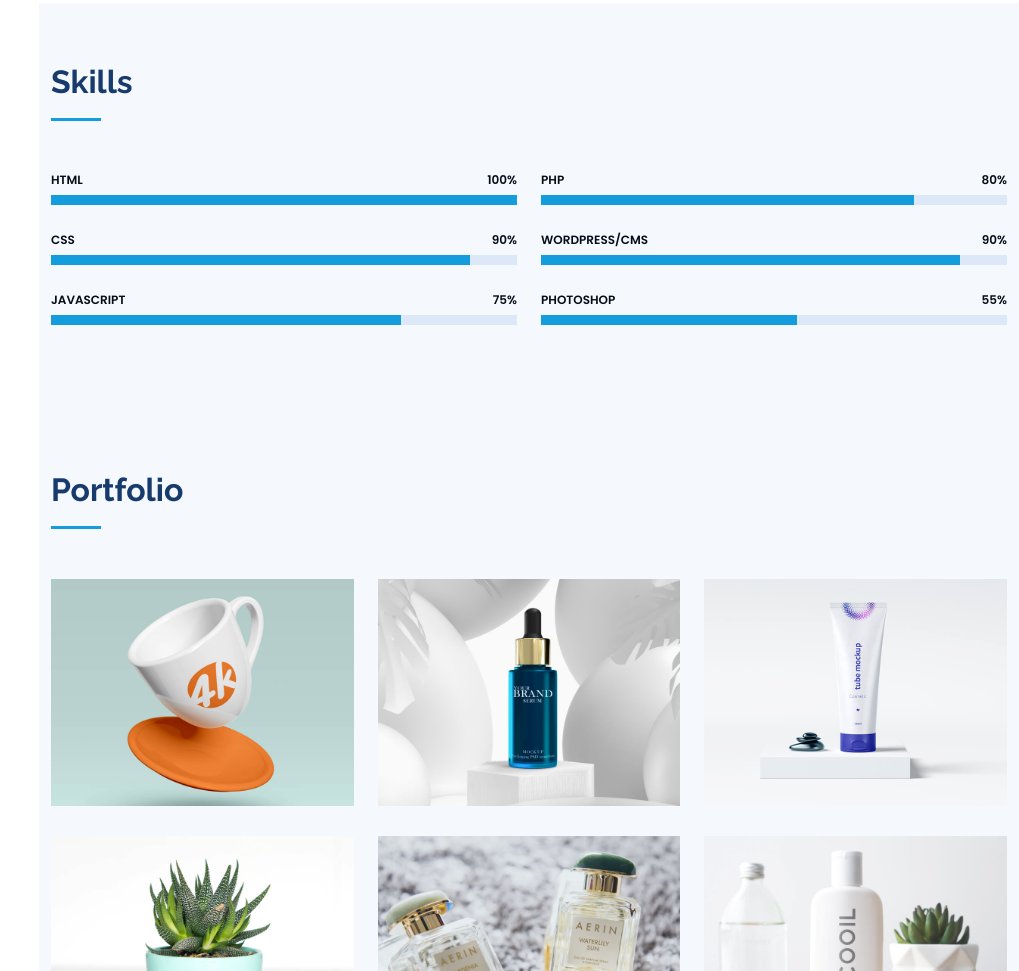
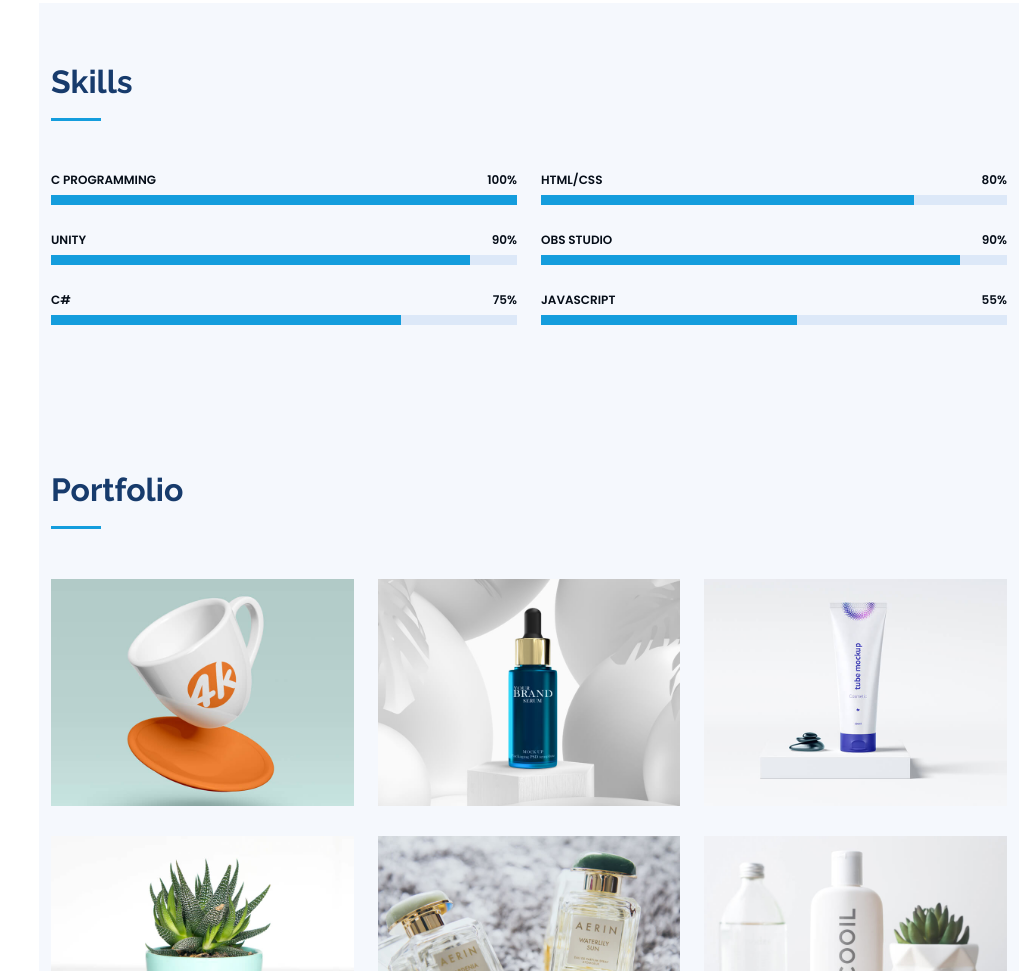
Before and after one commit to Hope-Parnell/Hope-Parnell.github.io, a plain HTML site: page index.html in a window 1280 px wide. Shown: the part 1409-2380 px from the top of the page, without its empty margins (261-1280 px from the left). Drawn offline with nearby package versions, Linux system fonts and the light colour scheme.

Commit message:
update skills section

```diff
--- a/index.html
+++ b/index.html
@@ -138,21 +138,21 @@
           <div class="col-lg-6" data-aos="fade-up">
 
             <div class="progress">
-              <span class="skill">HTML <i class="val">100%</i></span>
+              <span class="skill">C Programming <i class="val">100%</i></span>
               <div class="progress-bar-wrap">
                 <div class="progress-bar" role="progressbar" aria-valuenow="100" aria-valuemin="0" aria-valuemax="100"></div>
               </div>
             </div>
 
             <div class="progress">
-              <span class="skill">CSS <i class="val">90%</i></span>
+              <span class="skill">Unity <i class="val">90%</i></span>
               <div class="progress-bar-wrap">
                 <div class="progress-bar" role="progressbar" aria-valuenow="90" aria-valuemin="0" aria-valuemax="100"></div>
               </div>
             </div>
 
             <div class="progress">
-              <span class="skill">JavaScript <i class="val">75%</i></span>
+              <span class="skill">C# <i class="val">75%</i></span>
               <div class="progress-bar-wrap">
                 <div class="progress-bar" role="progressbar" aria-valuenow="75" aria-valuemin="0" aria-valuemax="100"></div>
               </div>
@@ -163,21 +163,21 @@
           <div class="col-lg-6" data-aos="fade-up" data-aos-delay="100">
 
             <div class="progress">
-              <span class="skill">PHP <i class="val">80%</i></span>
+              <span class="skill">HTML/CSS <i class="val">80%</i></span>
               <div class="progress-bar-wrap">
                 <div class="progress-bar" role="progressbar" aria-valuenow="80" aria-valuemin="0" aria-valuemax="100"></div>
               </div>
             </div>
 
             <div class="progress">
-              <span class="skill">WordPress/CMS <i class="val">90%</i></span>
+              <span class="skill">OBS Studio <i class="val">90%</i></span>
               <div class="progress-bar-wrap">
                 <div class="progress-bar" role="progressbar" aria-valuenow="90" aria-valuemin="0" aria-valuemax="100"></div>
               </div>
             </div>
 
             <div class="progress">
-              <span class="skill">Photoshop <i class="val">55%</i></span>
+              <span class="skill">Javascript <i class="val">55%</i></span>
               <div class="progress-bar-wrap">
                 <div class="progress-bar" role="progressbar" aria-valuenow="55" aria-valuemin="0" aria-valuemax="100"></div>
               </div>
```
